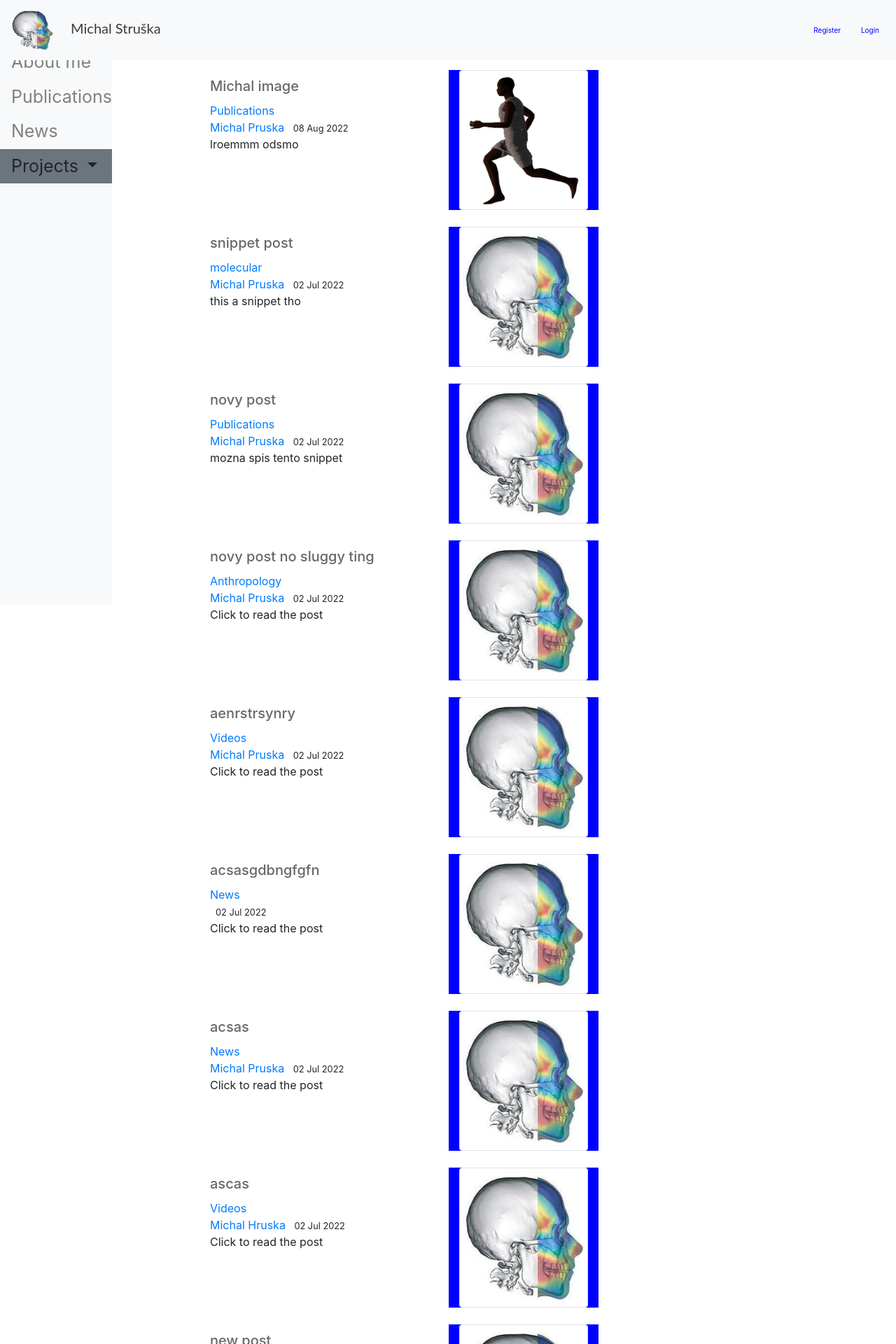
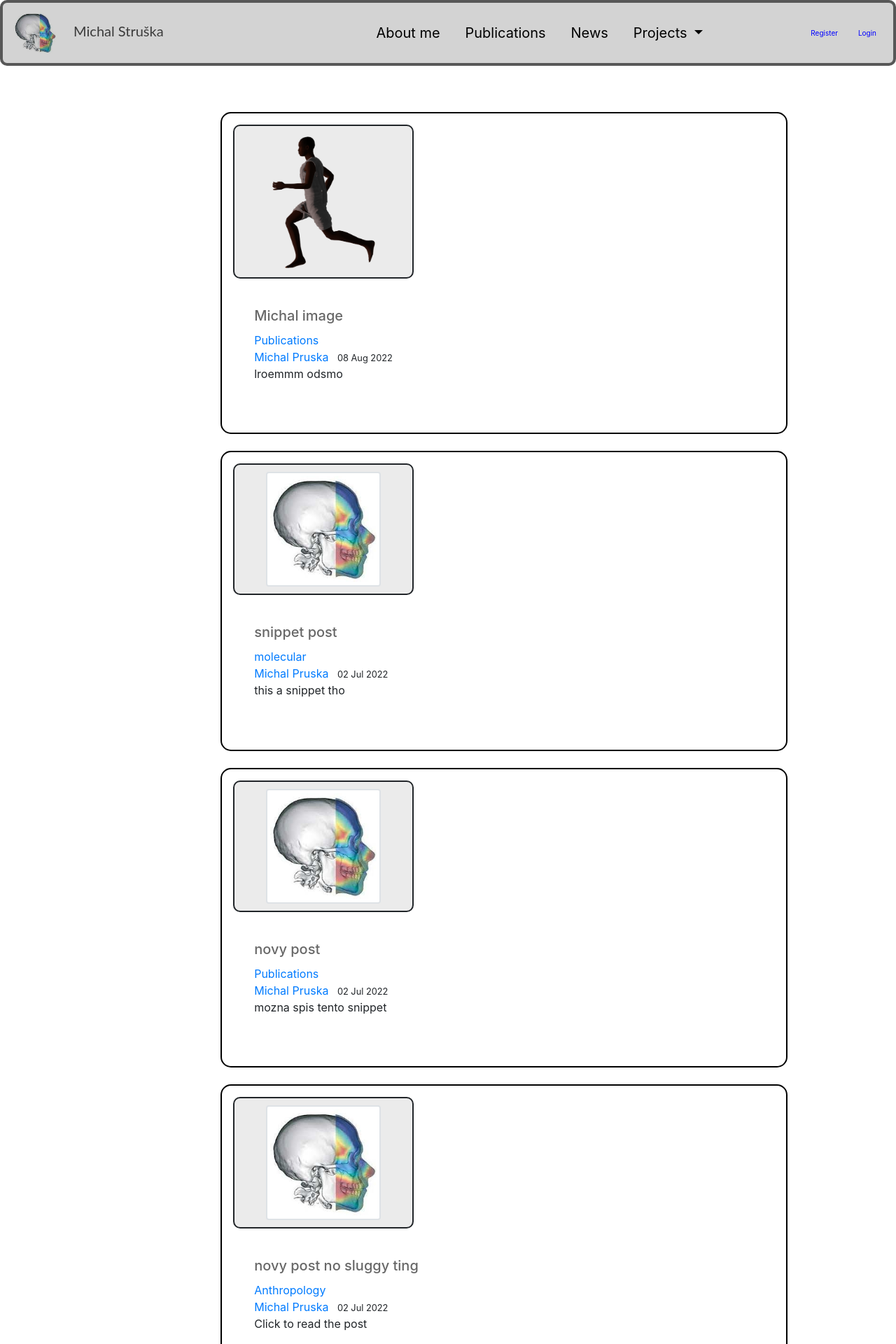
Before and after one commit to MichalStruska/PersonalWeb, a Django app: page / in a window 1280 px wide. Shown: the top 1920 px of the page at 70% size. Run offline with Django 3.2, Linux system fonts and the light colour scheme; data comes from the database, SQL or seed files in the repository; both versions use the stored data as it was after the commit; some libraries are stand-ins or nearby versions.

Commit message:
navbar and stuff

```diff
--- a/PersonalWeb/settings.py
+++ b/PersonalWeb/settings.py
@@ -28,7 +28,7 @@ SECRET_KEY = config("SECRET_KEY")
 # SECURITY WARNING: don't run with debug turned on in production!
 DEBUG = True
 
-ALLOWED_HOSTS = []
+ALLOWED_HOSTS = ["10.0.1.15"]
 
 
 # Application definition
--- a/PersonalWeb/urls.py
+++ b/PersonalWeb/urls.py
@@ -19,7 +19,7 @@ from django.conf import settings
 from django.conf.urls.static import static
 
 urlpatterns = [
-    path('admin/', admin.site.urls),
+    path('yessir1408/', admin.site.urls),
     path('', include('blog.urls')),
     path('members/', include('django.contrib.auth.urls')),
     path('members/', include('members.urls')),
--- a/blog/static/css/main03.css
+++ b/blog/static/css/main03.css
@@ -1,3 +1,74 @@
+
+.navbar
+{
+    background-color: lightgrey;
+    border-radius: 10px;
+    border-style: solid;
+    border-width: 4px;
+    border-color: rgba(0, 0, 0, 0.584);
+}
+
+.nav-item
+{
+    color:rgb(0, 0, 0);
+    width: 50%;
+    padding-right: 10%;
+    font-size: 20px;
+    display: inline-block;
+}
+
+.nav-item-custom
+{
+    color:rgb(0, 0, 0);
+    width: 50%;
+    padding-right: 10%;
+    font-size: 20px;
+    display: inline-block;
+}
+
+.dropdown-menu
+{
+    background-color: rgb(147, 147, 147);
+    border-radius: 10px;
+    border-style: solid;
+    border-width: 1px;
+    border-color: black;
+    margin-top: 10%;
+}
+
+.nav-item-custom:hover
+{
+    color:rgb(175, 19, 74);
+
+}
+
+.dropdown-toggle-custom:hover
+{
+    color: rgb(119, 119, 119);
+}
+
+.btn-link:hover
+{
+    color: rgb(119, 119, 119);
+}
+
+
+.navbar-nav
+{
+    float: left;
+    white-space: nowrap;
+    justify-content: left;
+    margin-left: 20%;
+}
+
+.navbar-nav-custom
+{
+    float: right;
+    white-space: nowrap;
+    justify-content: right;
+}
+
+
 #article-title
 {
     font-size: 20px;
@@ -40,11 +111,6 @@
     color: white;
 }
 
-.navbar-custom {
-    /* height: 20px; */
-    background-color: rgb(171, 81, 81);
-}
-
 .small-link
 {
     font-size: 12px;
@@ -79,10 +145,59 @@
 main
 {
     position: absolute;
-    top: 100px;
+    top: 20%;
+}
+
+.article-card
+{
+    background: rgba(255, 255, 255, 0);
+    border-radius: 25px;
+    padding: 30px;
+    margin-bottom: 10px;
+}
+
+.article-container
+{
+    background: rgba(241, 241, 241, 0);
+    border-radius: 15px;
+    padding: 2%;
+    border-style: solid;
+    border-color: black;
+    border-width: 2px;
+
 }
 
 .article-thumbnail
 {
-    background:blue;
+    background:rgb(235, 235, 235);
+    vertical-align: middle;
+    padding: 10px;
+    justify-self: right;
+    width: 500px;
+    height: auto;
+    border-style: solid;
+    border-width: 2px;
+    border-radius: 10px;
 }
+
+.image-thumbnail-custom
+{
+    width: 70%;
+    height: auto;
+    margin: auto;
+    display: block;
+    border-style: solid;
+    border-width: 2px;
+    border-radius: 1;
+}
+
+#content
+{
+    padding-left: 20px;
+}
+
+.content {
+    display: flex;
+    align-items: center;
+    flex-wrap: wrap;
+}
--- a/blog/static/css/main04.css
+++ b/blog/static/css/main04.css
@@ -1,29 +1,39 @@
 .sidenav
 {
-    height:100%;
+    height:50%;
     width:160px;
     position: fixed;
     z-index:1;
     top:0;
     left:0;
-    background-color:#111;
+    background-color:lightgrey !important;
     overflow-x: hidden;
-    /* padding-top: 100px; */
-    margin-top: 5%;
+    padding-top: 10px;
 }
+
+.sidenav-custom
+{
+    background-color:lightgrey !important;
+    border-radius: 10px;
+    border-style: solid;
+    border-width: 1px;
+    border-color: black;
+    margin-top: 10%;
+}
+
 
 .sidenav a
 {
     padding:6px 8px 6px 16px;
     text-decoration: none;
-    font-size:25px;
-    color: #818181;
+    font-size:15px !important;
+    color: #000000;
     display:block;
 }
 
 .sidenav a:hover
 {
-    color: blue;
+    color: rgb(119, 119, 119);
 }
 
 .main
@@ -31,3 +41,13 @@
     margin-left:160px;
     padding: 0px 10px;
 }
+
+.dropdown-menu a
+{
+    font-size:12px;
+}
+
+.navbar-text-area
+{
+    margin-top: 0%;
+}
--- a/blog/templates/blog/base.html
+++ b/blog/templates/blog/base.html
@@ -52,17 +52,48 @@
     </header>
 
     <body>
-        <div class="container-fluid"></div>
-            <nav class="navbar-expand navbar fixed-top bg-light">
+        <div class="container-fluid">
+            <nav class="navbar navbar-expand-lg navbar-custom fixed-top">
+
                 <a class="navbar-brand" href="{% url 'blog-home' %}">
                     <img src="{% static "images/Logo_transparent.png" %}" width="30" height="30" alt="Department logo">
                     Michal Struška
                 </a>
-                <button class="navbar-toggler" type="button" data-toggle="collapse" data-target="#navbarSupportedContent" aria-controls="navbarSupportedContent" aria-expanded="false" aria-label="Toggle navigation">
-                    <span class="navbar-toggler-icon"></span>
+                <button class="navbar-toggler" type="button" data-toggle="collapse" data-target="#navbarToggler" aria-controls="navbarToggler" aria-expanded="false" aria-label="Toggle navigation">
+                    <img src="{% static "images/Logo_transparent.png" %}" width="30" height="30" alt="Department logo">
                 </button>
 
-                <ul class="navbar-nav ml-auto" >
+                <div class="collapse navbar-collapse" id="navbarToggler">
+
+                    <ul class="navbar-nav ml-auto">
+                        <li class="nav-item nav-item-custom">
+                            <a class="nav-item-custom" href="/">About me</a>
+                        </li>
+
+                        <li class="nav-item nav-item-custom">
+                            <a class="nav-item-custom" href="/">Publications</a>
+                        </li>
+
+                        <li class="nav-item nav-item-custom">
+                            <a class="nav-item-custom" href="/">News</a>
+                        </li>
+
+                        <li class="nav-item">
+                            <div class="dropdown">
+                                <a class="dropdown-toggle btn-link nav-item-custom" type="button" id="dropdownMenuButton" data-toggle="dropdown" aria-haspopup="true" aria-expanded="false">
+                                    Projects
+                                </a>
+                                <ul class="dropdown-menu w-200">
+                                    <li><a class="nav-item-custom" href="#">Academia projects</a></li>
+                                    <li><a class="nav-item-custom" href="#">Outside projects</a></li>
+                                </ul>
+
+
+                            </div>
+                        </li>
+                    </ul>
+
+                    <ul class="navbar-nav ml-auto navbar-nav-custom" >
                         {% if user.is_authenticated %}
                             <a class="small-link" id="pokus" href="{% url 'add-post' %}">Add post &emsp;<span class="sr-only">(current)</span></a>
                             <a class="small-link" href="{% url 'add-category' %}">Add category &emsp;<span class="sr-only">(current)</span></a>
@@ -82,11 +113,13 @@
                         {% endif %}
                     </ul>
 
+                </div>
 
             </nav>
 
 
-            <div class="sidenav bg-light">
+            <!-- <div class="sidenav sidenav-custom">
+                <div class="sidenav-text-area">
                     <a href="/">About me</a>
                     <a href="/create">Publications</a>
                     <a href="/2">News</a>
@@ -95,26 +128,22 @@
                             Projects
                         </a>
                         <ul class="dropdown-menu w-100">
-                        <li><a class="nav-link" href="#">Academia projects</a></li>
-                        <li><a class="nav-link" href="#">Outside projects</a></li>
+                            <li><a href="#">Academia projects</a></li>
+                            <li><a href="#">Outside projects</a></li>
                         </ul>
-                    <!-- <div class="dropdown-menu w-100" aria-labelledby="dropdownMenuButton">
 
-                        <a class="dropdown-item" href="#">Academy projects</a>
-                        <a class="dropdown-item" href="#">Outside projects</a>
+
+                    </div>
+                </div>
 
             </div> -->
 
-                </div>
+            <main role="main" class="container">
+                <div class="row justify-content-center" id="content" name="content" class="main">
+                    <div class="col-md-3">
 
                     </div>
-
-            <main role="main" class="container">
-                <div class="row justify-content-center" id="content" name="content" class="main">
-                    <div class="col-3">
-
-                    </div>
-                    <div class="col-9">
+                    <div class="col-md-9">
                         {% block content %}
                         {% endblock %}
                     </div>
@@ -126,6 +155,8 @@
         <script src="https://cdn.jsdelivr.net/npm/popper.js@1.14.7/dist/umd/popper.min.js" integrity="sha384-UO2eT0CpHqdSJQ6hJty5KVphtPhzWj9WO1clHTMGa3JDZwrnQq4sF86dIHNDz0W1" crossorigin="anonymous"></script>
         <script src="https://cdn.jsdelivr.net/npm/bootstrap@4.3.1/dist/js/bootstrap.min.js" integrity="sha384-JjSmVgyd0p3pXB1rRibZUAYoIIy6OrQ6VrjIEaFf/nJGzIxFDsf4x0xIM+B07jRM" crossorigin="anonymous"></script>
         <script src="https://maxcdn.bootstrapcdn.com/bootstrap/3.3.7/js/bootstrap.min.js"></script>
+
+        <script type="module" src="https://unpkg.com/@google/model-viewer/dist/model-viewer.min.js"></script>
     </body>
 
 
--- a/blog/templates/blog/home.html
+++ b/blog/templates/blog/home.html
@@ -6,11 +6,21 @@
     <link rel="stylesheet" href="{% static 'css/main03.css' %}">
 </head>
 <div class="container">
+
     {% block content %}
 
         {% for post in post_list  %}
-            <div class="row">
-                <div class="col-5 article-card">
+                <div class="row article-container col-12">
+                    <div class="col-sm-7 col-md-4 article-thumbnail content">
+                        {% if post.thumbnail_image %}
+                            <img src={{post.thumbnail_image.url}} class="image-thumbnail-custom border border-0" alt="Article thumbnail">
+                        {% else %}
+                            <img src="{% static 'images/Logo_transparent.png' %}" class="img-thumbnail image-thumbnail-custom" alt="Article thumbnail">
+                        {% endif %}
+                    </div>
+                    <div class="col-2"> <model-viewer alt="Neil" src="{% static 'images/male16_gait_info.glb' %}" seamless-poster shadow-intensity="1" camera-controls enable-pan></model-viewer></div>
+
+                    <div class="col-sm-12 col-md-8 article-card content">
                         <div class="article-metadata">
                             <h2><a class="article-title" id="article-title" href="{% url 'article-detail' post.pk %}">{{ post.title }}</a></h2>
                             <small class="text-muted">{{ post.date_posted }}</small>
@@ -27,17 +37,14 @@
                             <p class="article-content">{{ post.snippet }}</p>
                         </div>
                     </div>
-                <div class="col-3 article-thumbnail">
-                    {% if post.thumbnail_image %}
-                        <img src={{post.thumbnail_image.url}} class="img-thumbnail" alt="Article thumbnail">
-                    {% else %}
-                        <img src="{% static 'images/Logo_transparent.png' %}" class="img-thumbnail" alt="Article thumbnail">
-                    {% endif %}
-                </div>
+                    <!-- <div class="col-2"></div> -->
+
+
                 </div>
             <br>
 
 
         {% endfor %}
+
     {% endblock content %}
 </div>
```
Also changed, not shown: db.sqlite3, 1 other file. Lines whose indentation alone changed are shown as unchanged.
